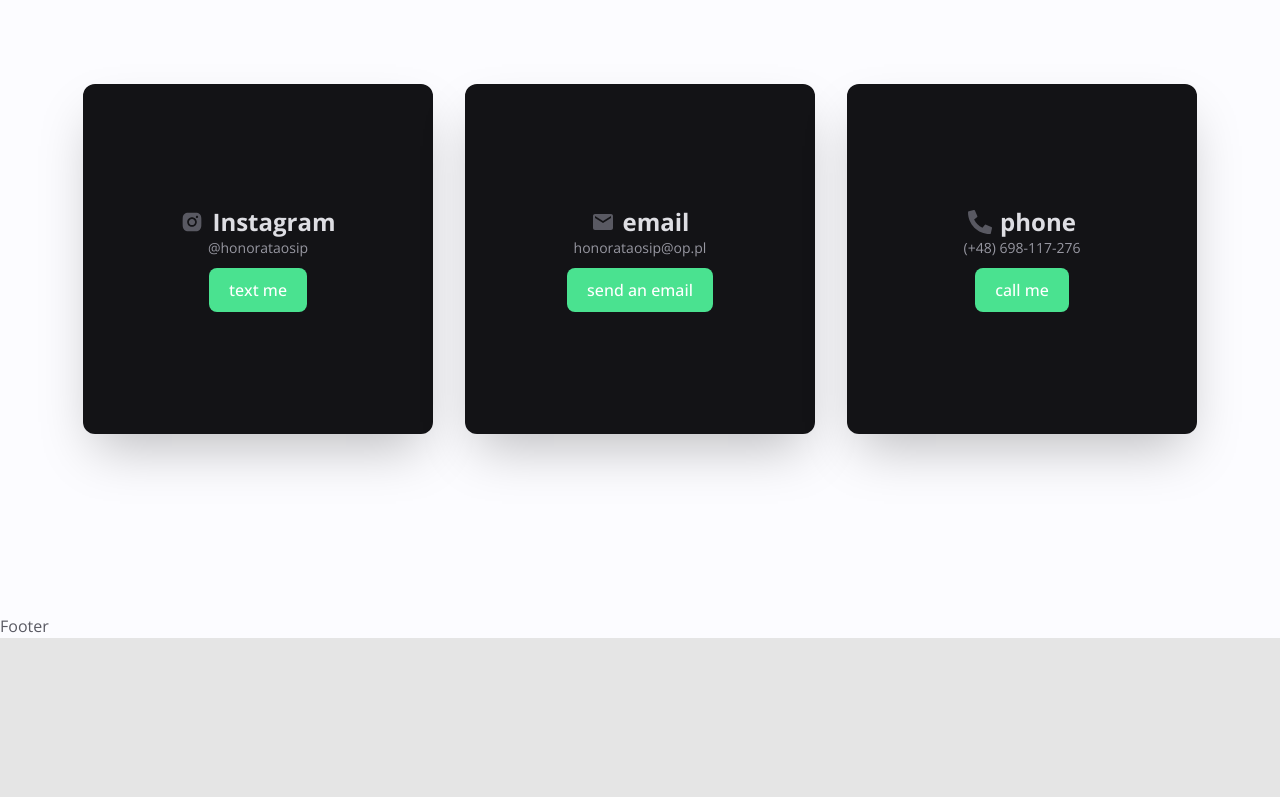
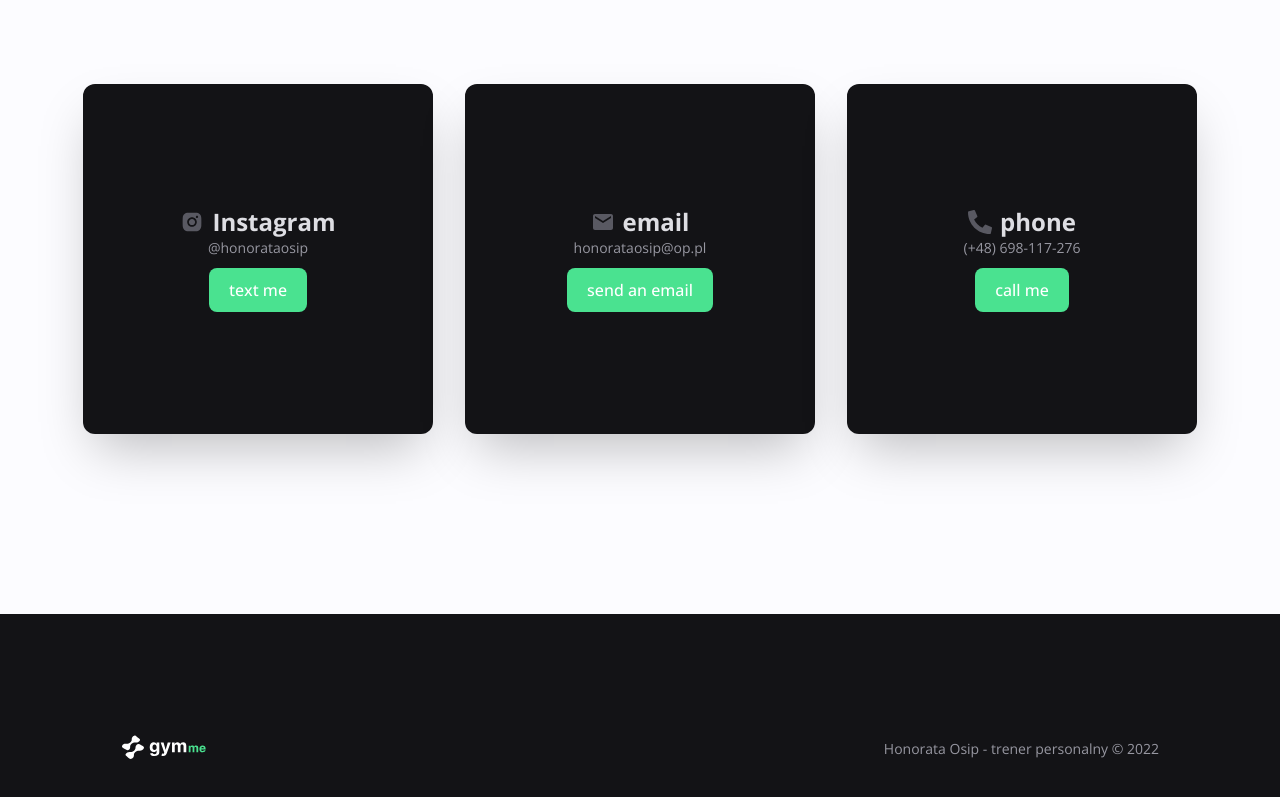
Before and after one commit to MaksBernatowicz/personal-trainer-landing, a React (Create React App) app: page / in a window 1280 px wide. Shown: the part 2446-3243 px from the top of the page. Before the commit the page ends 3084 px from the top, so only its background shows below. Built offline with nearby package versions, Linux system fonts and the light colour scheme; the HTML template or start-up script is replaced by a standard one.

Commit message:
added footer with styles

```diff
--- a/src/components/Footer.js
+++ b/src/components/Footer.js
@@ -1,7 +1,27 @@
-import React from 'react';
+import React from "react";
+
+// import data
+import { footer } from "../data";
 
 const Footer = () => {
-  return <div>Footer</div>;
+  // destructure footer data
+  const { logo, copyrightText } = footer;
+  return (
+    <footer className="bg-neutral-500 h-[125px] md:h-[195px] px-[20px]">
+      <div
+        className="container mx-auto h-full flex justify-between items-center md:items-end md:pb-[50px]"
+        data-aos="fade-up"
+        data-aos-delay="200"
+      >
+        {/* logo */}
+        <a href="#">
+          <img src={logo} alt="Logo" />
+        </a>
+        {/* copyright text */}
+        <p className="text-neutral-300 text-sm">{copyrightText}</p>
+      </div>
+    </footer>
+  );
 };
 
 export default Footer;
--- a/src/data.js
+++ b/src/data.js
@@ -108,5 +108,5 @@
 
 export const footer = {
   logo: Logo,
-  copyrightText: "All rights reserved. Honorata Osip - trener personalny 2022.",
+  copyrightText: "Honorata Osip - trener personalny © 2022 ",
 };
```
